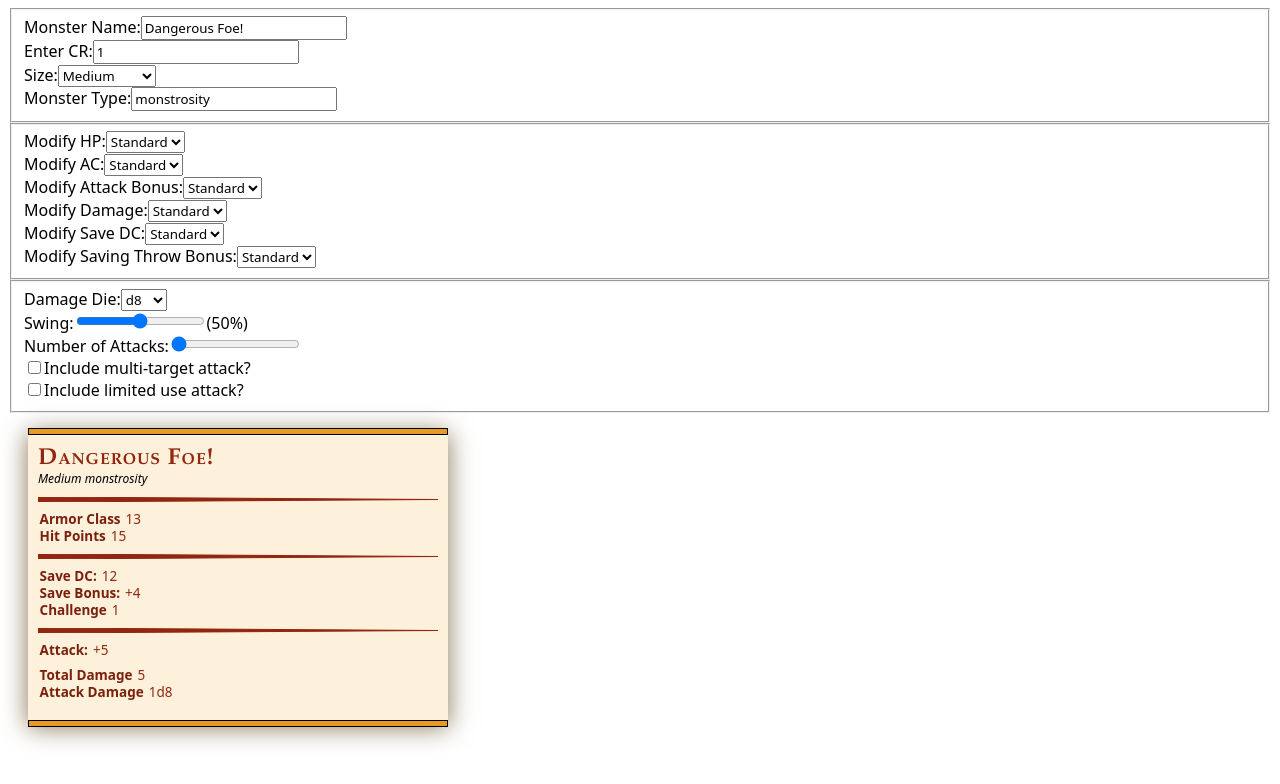
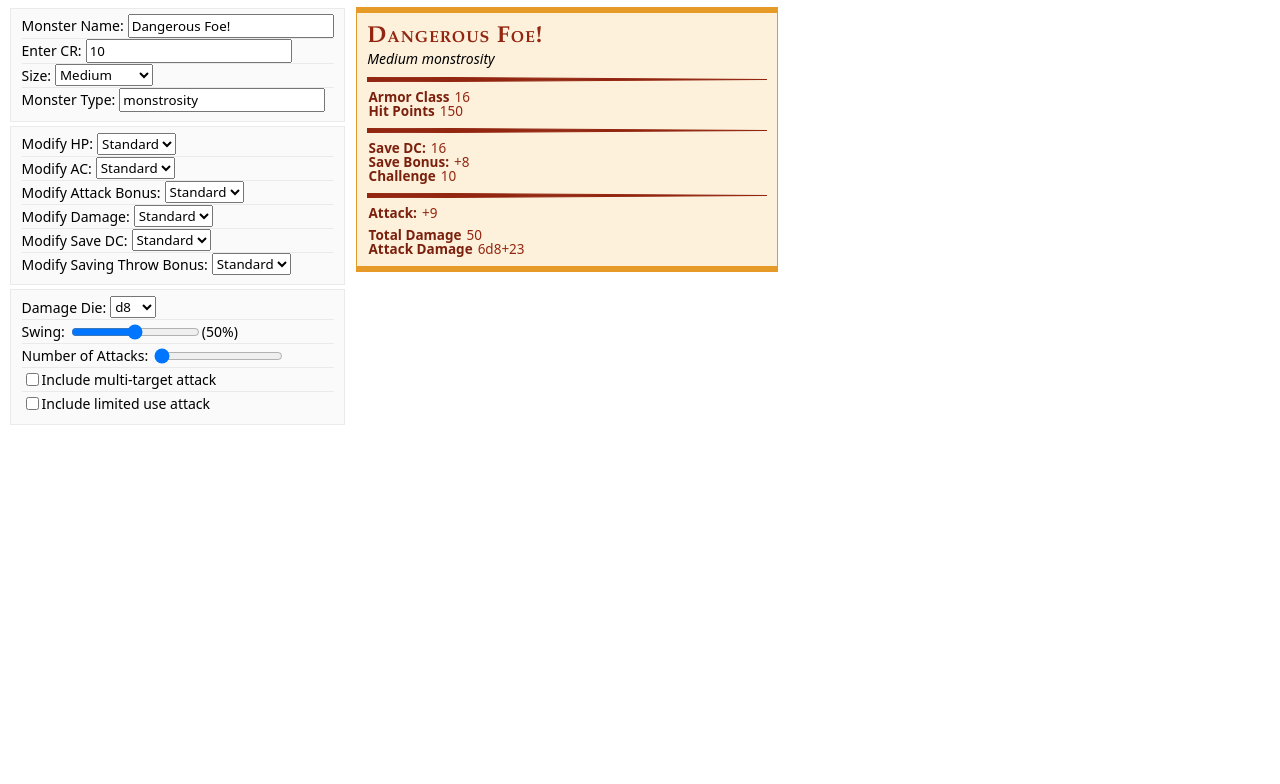
Before and after one commit to asacolips/monster5, a React app: page / in a window 1280 px wide. Built offline with nearby package versions, Linux system fonts and the light colour scheme.

Commit message:
CSS cleanup

```diff
--- a/public/index.html
+++ b/public/index.html
@@ -2,7 +2,7 @@
 <html lang="en">
   <head>
     <meta charset="utf-8">
-    <meta name="viewport" content="width=device-width, initial-scale=1, shrink-to-fit=no">
+    <meta name="viewport" content="width=device-width, initial-scale=1, shrink-to-fit=no, user-scalable=no">
     <meta name="theme-color" content="#000000">
     <!--
       manifest.json provides metadata used when your web app is added to the
--- a/src/index.css
+++ b/src/index.css
@@ -2,24 +2,41 @@
   font: 14px "Century Gothic", Futura, sans-serif;
   margin: 20px;
 } */
-
-
+body {
+  font-size: 14px;
+}
 body *{
   box-sizing: border-box;
   max-width: 100%;
   font-family: 'Noto Sans', 'Myriad Pro', Calibri, Helvetica,
     Arial, sans-serif;
 }
+form label {
+  margin-right: 4px;
+}
+fieldset {
+  border: 1px solid #eaeaea;
+  background-color: #fafafa;
+  margin-bottom: 4px;
+}
+.form-item {
+  display: flex;
+  flex-direction: row;
+  align-items: center;
+  min-height: 24px;
+}
+.form-item + .form-item {
+  border-top: 1px solid #eaeaea;
+}
 .stat-block {
   text-align: left;
-  margin: 20px;
+  margin: 0 0 0 10px;
   display: inline-block;
   vertical-align: top;
   width: 100%;
-  max-width: 420px;
   background: #FDF1DC;
-  padding: 5px 10px 20px;
-  box-shadow: 0 0 1.5em #867453;
+  padding: 5px 10px 10px;
+  box-shadow: 0 0 0 1px #e69a28;
 }
 .stat-block.wide{
   width: 46.5%;
@@ -58,14 +75,15 @@ body *{
 .orange-border{
   display: block;
   background: #E69A28;
-  border: 1px solid #000;
+  border: none;
+  /* border: 1px solid #000; */
   height: 5px;
   padding: 0 10px 0;
-  margin: -10px -10px 0;
+  margin: -5px -10px 0;
   box-sizing: initial;
 }
 .orange-border.bottom{
-  margin: 15px -10px -20px;
+  margin: -10px -10px -10px;
 }
 .tapered-rule{
   display: block;
@@ -89,7 +107,7 @@ body *{
 .creature-heading h2{
   font-weight: normal;
   font-style: italic;
-  font-size: 12px;
+  font-size: 14px;
   line-height: 1.2em;
   margin: 0 0 10px;
 }
@@ -126,7 +144,7 @@ body *{
   vertical-align: middle;
   width: 15.5%;
   min-width: 40px;
-  font-size: 12px;
+  font-size: 14px;
   line-height: 1em;
 }
 .abilities h4{
@@ -142,7 +160,7 @@ body *{
 }
 .property-block h4,
 .property-block p{
-  font-size: 13.5px;
+  font-size: 14px;
   line-height: 1.2em;
   display: inline;
   margin: 0;
@@ -204,3 +222,14 @@ body *{
     margin: 20px 0;
   }
 }
+@media screen and (min-width: 640px) {
+  .monster {
+    display: flex;
+    flex-direction: row;
+    align-items: flex-start;
+  }
+
+  .stat-block {
+    max-width: 420px;
+  }
+}
--- a/src/index.js
+++ b/src/index.js
@@ -550,7 +550,7 @@ class Monster extends React.Component {
     // Define states.
     this.state = {
       title: 'Dangerous Foe!',
-      cr: '1',
+      cr: '10',
       size: 'Medium',
       type: 'monstrosity',
       mod: '',
@@ -661,12 +661,12 @@ class Monster extends React.Component {
             <CheckboxInput
               value={useMultiTarget}
               name="useMultiTarget"
-              label="Include multi-target attack?"
+              label="Include multi-target attack"
               onChangeEvent={this.handleChange} />
             <CheckboxInput
               value={useLimited}
               name="useLimited"
-              label="Include limited use attack?"
+              label="Include limited use attack"
               onChangeEvent={this.handleChange} />
           </fieldset>
         </form>
```
Lines whose indentation alone changed are shown as unchanged.
